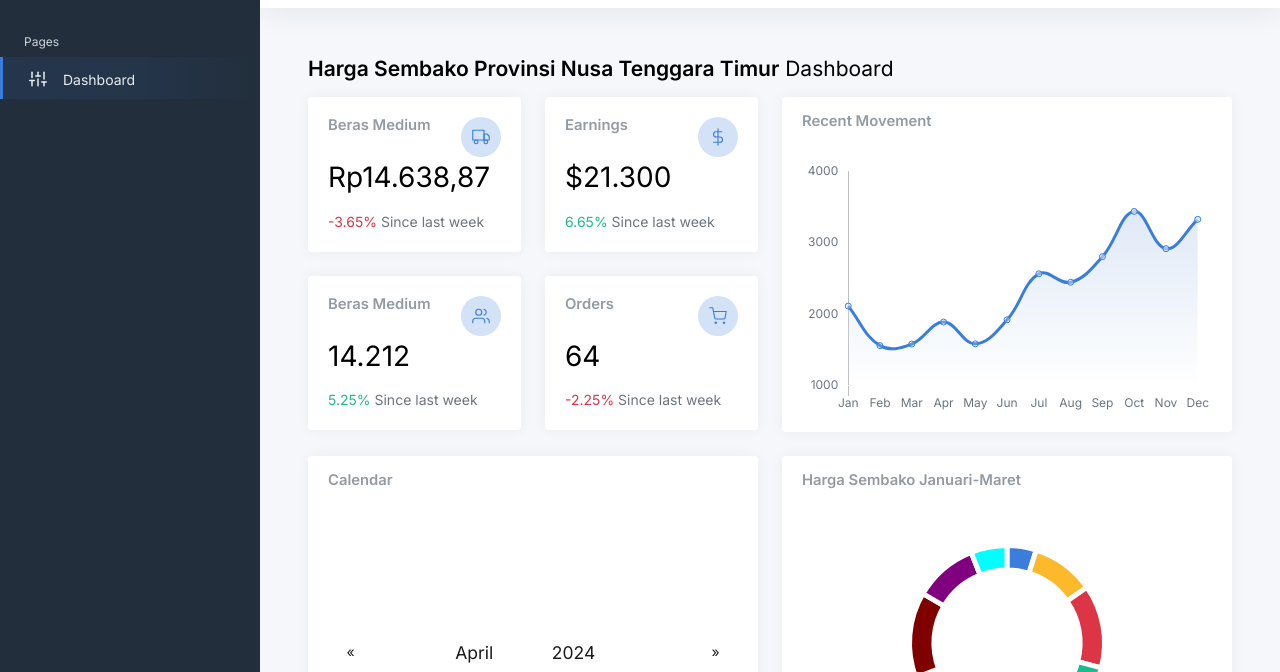
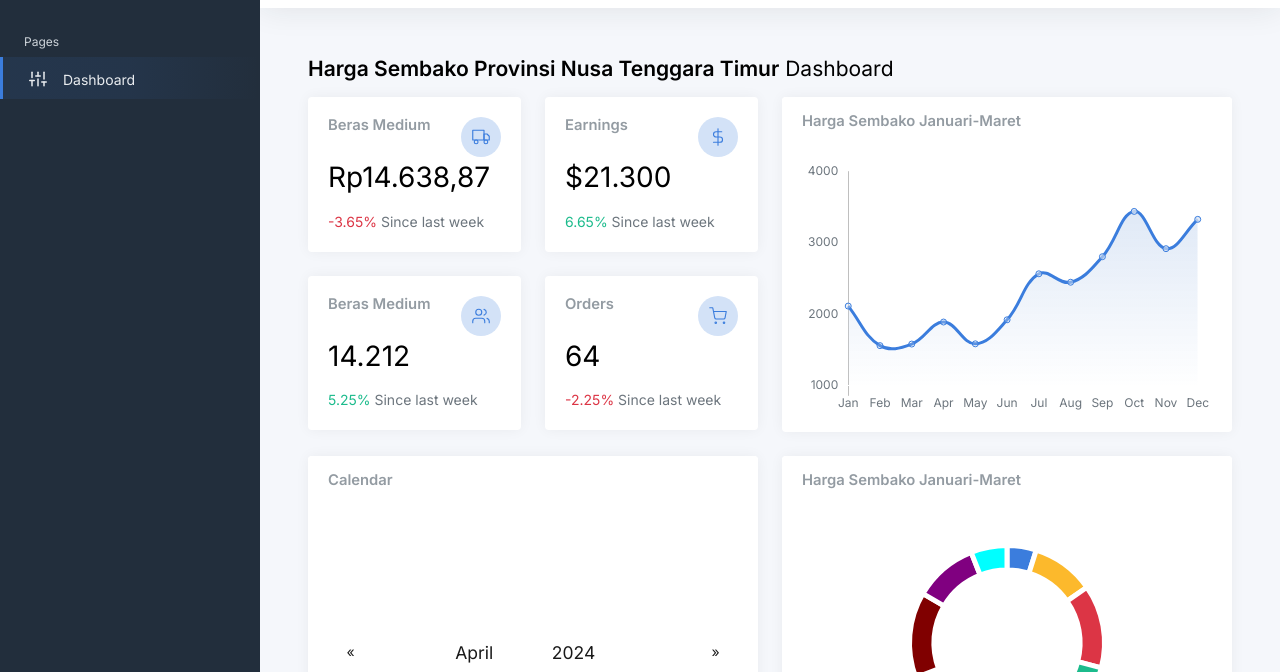
Before and after one commit to ratuajengg/tubes-1, a plain HTML site: page index.html in a window 1280 px wide. Shown: the part 57-729 px from the top of the page. Drawn offline with Linux system fonts and the light colour scheme.

Commit message:
Update index.html

```diff
--- a/index.html
+++ b/index.html
@@ -307,7 +307,7 @@
 							<div class="card flex-fill w-100">
 								<div class="card-header">
 
-									<h5 class="card-title mb-0">Recent Movement</h5>
+									<h5 class="card-title mb-0">Harga Sembako Januari-Maret</h5>
 								</div>
 								<div class="card-body py-3">
 									<div class="chart chart-sm">
```
